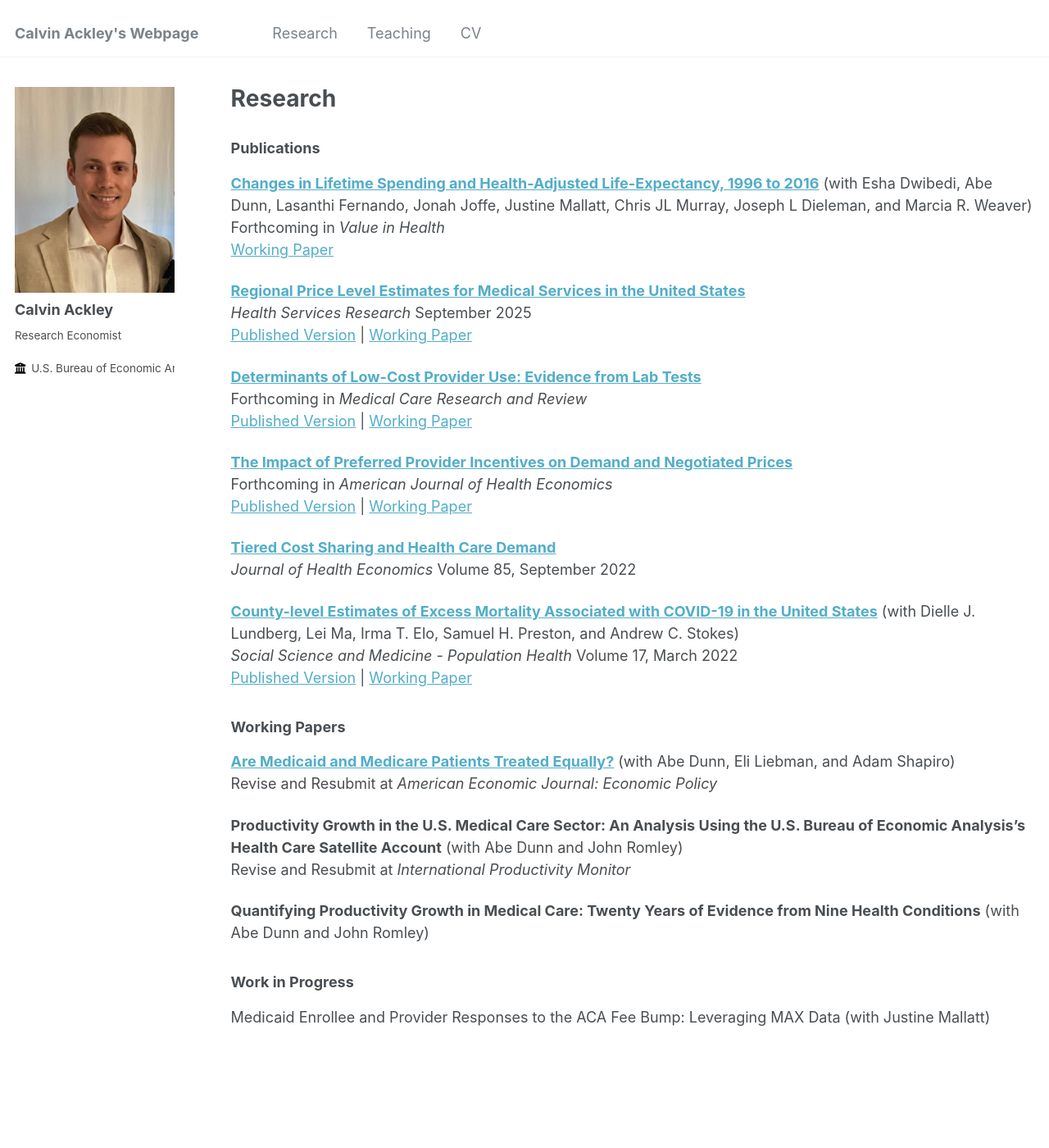
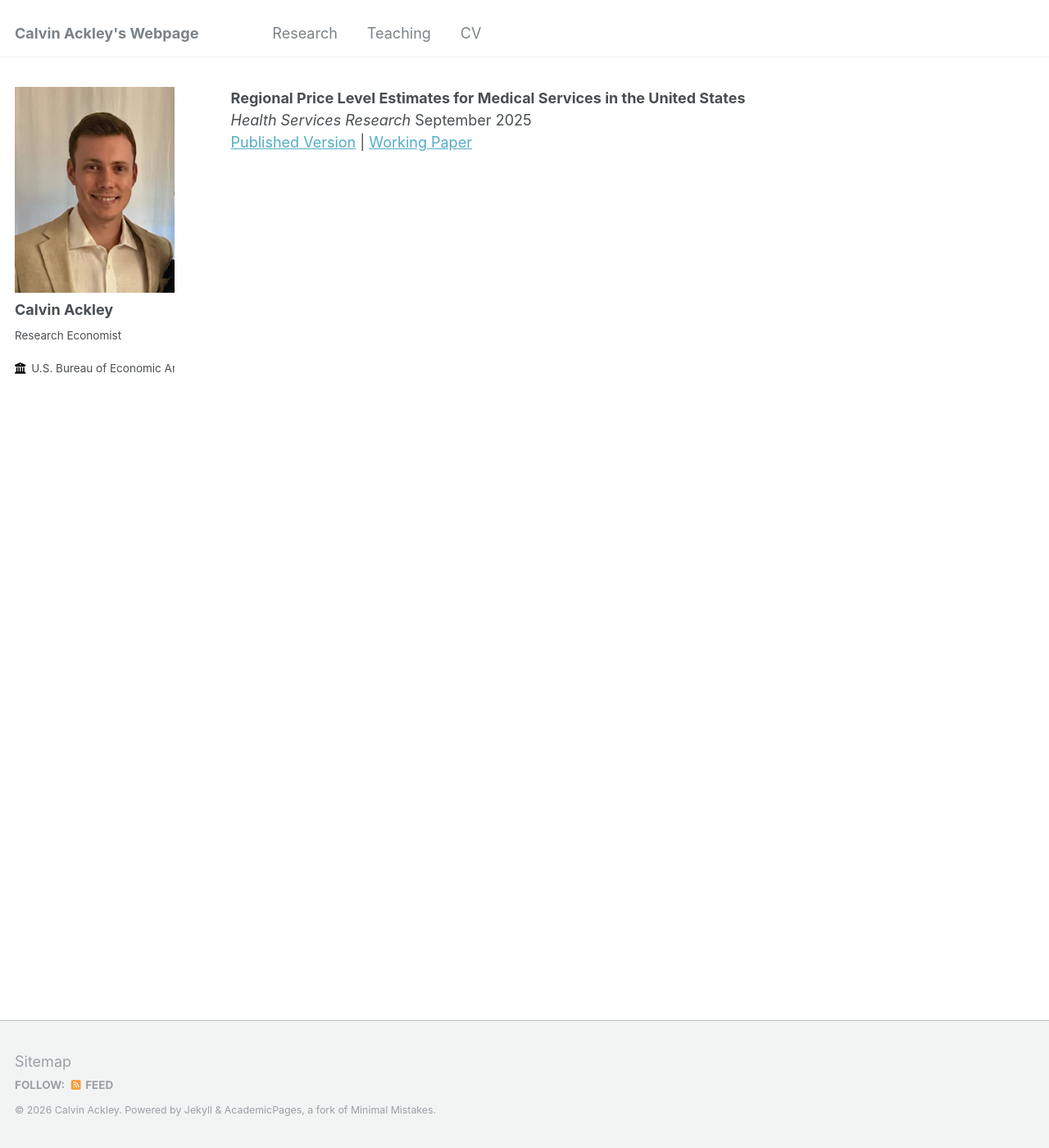
Before and after one commit to ackleycb/ackleycb.github.io, a Jekyll site: the page built from _pages/research.md, in a window 1280 px wide and 1400 px high. Shown: the whole window at 82% size. Built offline with Jekyll 4.4.1, drawn with Linux system fonts in a browser that asks for light colours; our own code applies the rules of GitHub Pages for plain Markdown files.

Commit message:
Clean up research page by removing old entries
Removed outdated publications and working papers from the research page.

```diff
--- a/_pages/research.md
+++ b/_pages/research.md
@@ -1,45 +1,3 @@
----
-layout: archive
-title: "Research"
-permalink: /research/
-author_profile: true
----
-
-### Publications
-
-**[Changes in Lifetime Spending and Health-Adjusted Life-Expectancy, 1996 to 2016](https://papers.ssrn.com/sol3/papers.cfm?abstract_id=5345903)** (with Esha Dwibedi, Abe Dunn, Lasanthi Fernando, Jonah Joffe, Justine Mallatt, Chris JL Murray, Joseph L Dieleman, and Marcia R. Weaver)
-Forthcoming in *Value in Health*
-[Working Paper](https://papers.ssrn.com/sol3/papers.cfm?abstract_id=5345903)
-
-**[Regional Price Level Estimates for Medical Services in the United States](https://onlinelibrary.wiley.com/doi/10.1111/1475-6773.70036)**
+**Regional Price Level Estimates for Medical Services in the United States**
 *Health Services Research* September 2025
 [Published Version](https://onlinelibrary.wiley.com/doi/10.1111/1475-6773.70036) | [Working Paper](https://www.bea.gov/index.php/research/papers/2025/regional-price-level-estimates-medical-services-united-states)
-
-**[Determinants of Low-Cost Provider Use: Evidence from Lab Tests](https://journals.sagepub.com/doi/abs/10.1177/10775587251339935)**
-Forthcoming in *Medical Care Research and Review*
-[Published Version](https://journals.sagepub.com/doi/abs/10.1177/10775587251339935) | [Working Paper](/files/low_cost_lab_providers_wp.pdf)
-
-**[The Impact of Preferred Provider Incentives on Demand and Negotiated Prices](https://www.journals.uchicago.edu/doi/abs/10.1086/731074?journalCode=ajhe)**
-Forthcoming in *American Journal of Health Economics*
-[Published Version](https://www.journals.uchicago.edu/doi/abs/10.1086/731074?journalCode=ajhe) | [Working Paper](/files/preferred_provider_incentives_demand_negotiated_prices_ACKLEY.pdf)
-
-**[Tiered Cost Sharing and Health Care Demand](https://www.sciencedirect.com/science/article/abs/pii/S0167629622000807)**
-*Journal of Health Economics* Volume 85, September 2022
-
-**[County-level Estimates of Excess Mortality Associated with COVID-19 in the United States](https://www.sciencedirect.com/science/article/pii/S2352827321002962)** (with Dielle J. Lundberg, Lei Ma, Irma T. Elo, Samuel H. Preston, and Andrew C. Stokes)
-*Social Science and Medicine - Population Health* Volume 17, March 2022
-[Published Version](https://www.sciencedirect.com/science/article/pii/S2352827321002962) | [Working Paper](https://www.medrxiv.org/content/10.1101/2021.04.23.21255564v4.full.pdf)
-
-### Working Papers
-
-**[Are Medicaid and Medicare Patients Treated Equally?](/files/Medicaid_Duals.pdf)** (with Abe Dunn, Eli Liebman, and Adam Shapiro)
-Revise and Resubmit at *American Economic Journal: Economic Policy*
-
-**Productivity Growth in the U.S. Medical Care Sector: An Analysis Using the U.S. Bureau of Economic Analysis's Health Care Satellite Account** (with Abe Dunn and John Romley)
-Revise and Resubmit at *International Productivity Monitor*
-
-**Quantifying Productivity Growth in Medical Care: Twenty Years of Evidence from Nine Health Conditions** (with Abe Dunn and John Romley)
-
-### Work in Progress
-
-Medicaid Enrollee and Provider Responses to the ACA Fee Bump: Leveraging MAX Data (with Justine Mallatt)
```
